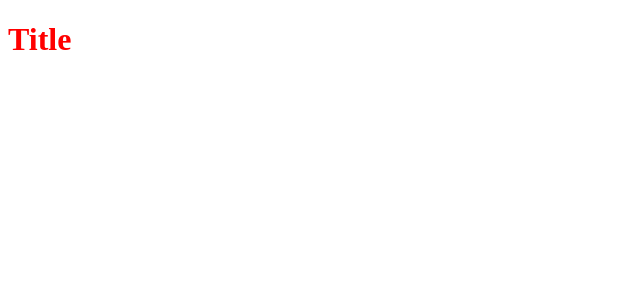
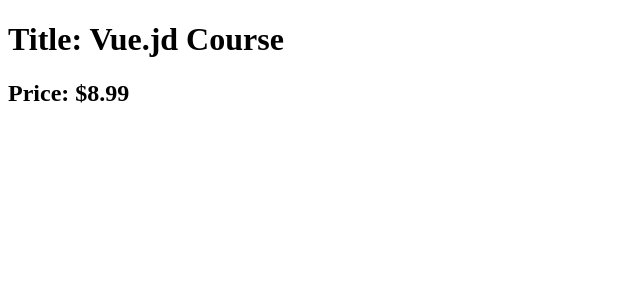
Before and after one commit to Utaka19/vue-lesson, a Vue app: page / in a window 1280 px wide. Shown: the top 300 px of the page, without its empty margins (0-640 px from the left). Built offline with nearby package versions, Linux system fonts and the light colour scheme.

Commit message:
スクリプト内のデータをテンプレートに表示

```diff
--- a/src/App.vue
+++ b/src/App.vue
@@ -1,12 +1,8 @@
 <script setup>
-const username = 'sei'
-console.log(username)
+const title = 'Vue.jd Course'
+let price = 9.99
 </script>
 <template>
-  <h1>Title</h1>
+  <h1>Title: {{ title }}</h1>
+  <h2>Price: ${{ price - 1 }}</h2>
 </template>
-<style>
-h1 {
-  color: red;
-}
-</style>
```
